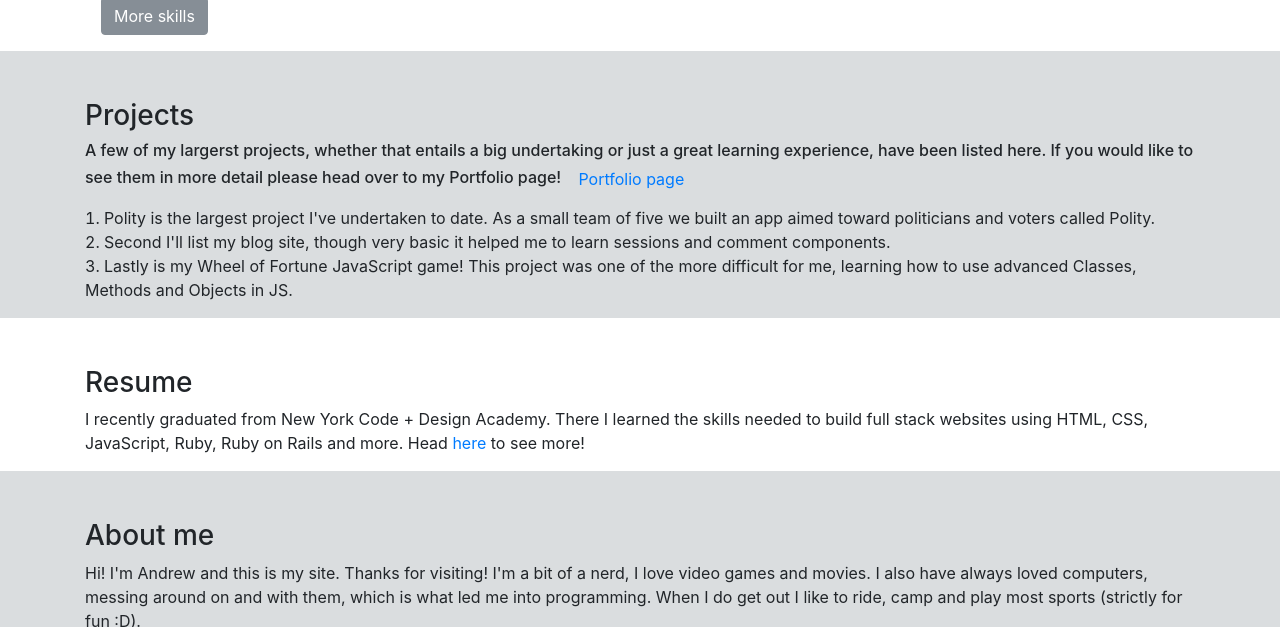
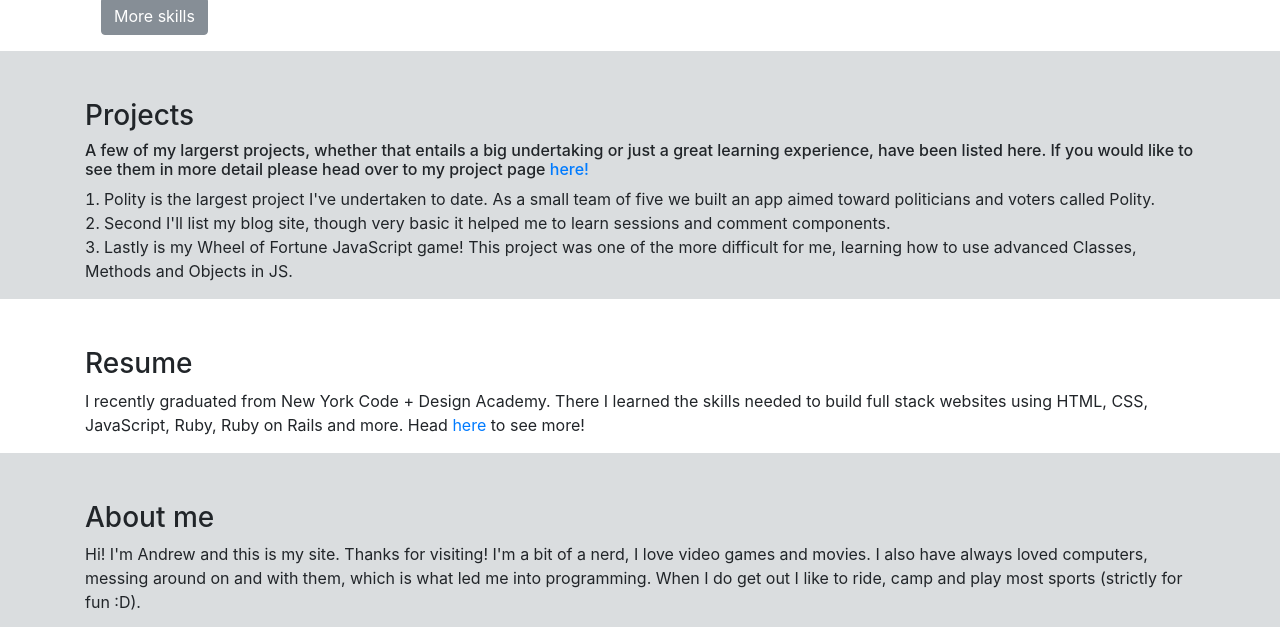
Before and after one commit to a-littlefield/Personal-Site, a plain HTML site: page index.html in a window 1280 px wide. Shown: the part 1035-1662 px from the top of the page. Drawn offline with nearby package versions, Linux system fonts and the light colour scheme.

Commit message:
fixed hyperlink

```diff
--- a/index.html
+++ b/index.html
@@ -109,7 +109,7 @@
 			</div>
 			<div class="row">
 				<div class="col">
-					<h6>A few of my largerst projects, whether that entails a big undertaking or just a great learning experience, have been listed here. If you would like to see them in more detail please head over to my Portfolio page! <a href="portfolio.html" class="btn btn-link" role="button">Portfolio page</a></h6>
+					<h6>A few of my largerst projects, whether that entails a big undertaking or just a great learning experience, have been listed here. If you would like to see them in more detail please head over to my project page <a href="portfolio.html" role="button">here!</a></h6>
 					<ol>
 						<li>Polity is the largest project I've undertaken to date. As a small team of five we built an app aimed toward politicians and voters called Polity.</li>
 						<li>Second I'll list my blog site, though very basic it helped me to learn sessions and comment components.</li>
```
